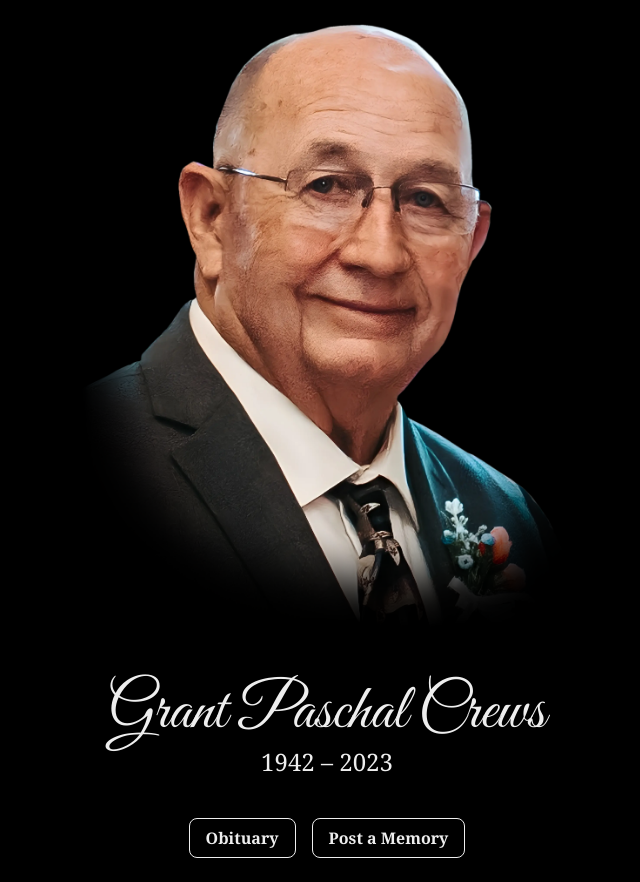
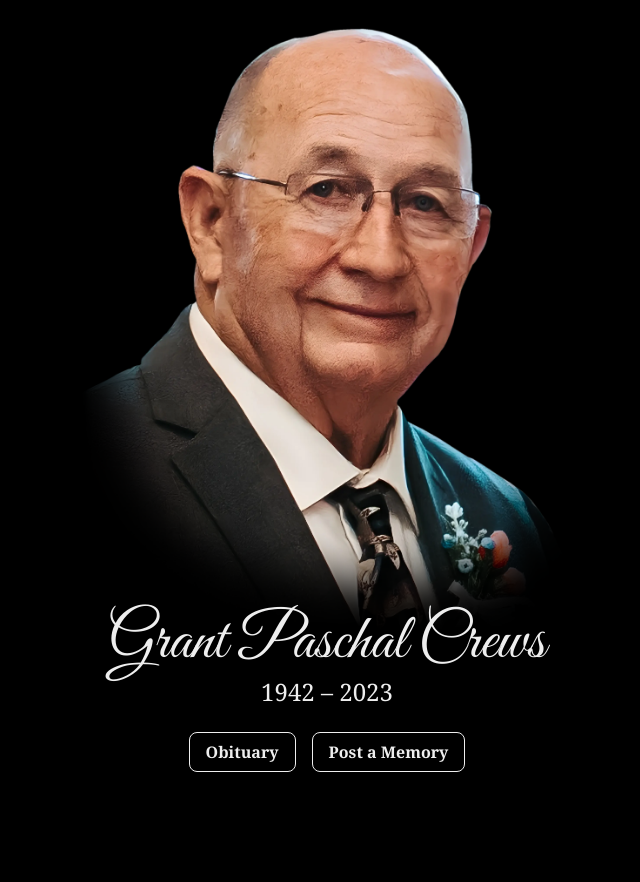
Before and after one commit to twcrews/papa-crews, a React (Create React App) app: page / in a window 1280 px wide. Shown: the whole page, without its empty margins (313-953 px from the left). After the commit the page ends 800 px from the top, so only its background shows below. Built offline with nearby package versions, Linux system fonts and the light colour scheme; the HTML template or start-up script is replaced by a standard one.

Commit message:
Restructure spacing.

```diff
--- a/src/App.css
+++ b/src/App.css
@@ -80,7 +80,7 @@ body {
 .name {
 	font-family: "Great Vibes", cursive;
 	font-size: 64px;
-	margin-bottom: -32px;
+	margin: -32px 0;
   font-weight: normal;
 }
 
@@ -110,7 +110,6 @@ body {
 .buttons {
   display: flex;
   gap: 16px;
-	padding-top: 16px;
 	visibility: collapse;
 	opacity: 0;
 	align-items: center;
```
